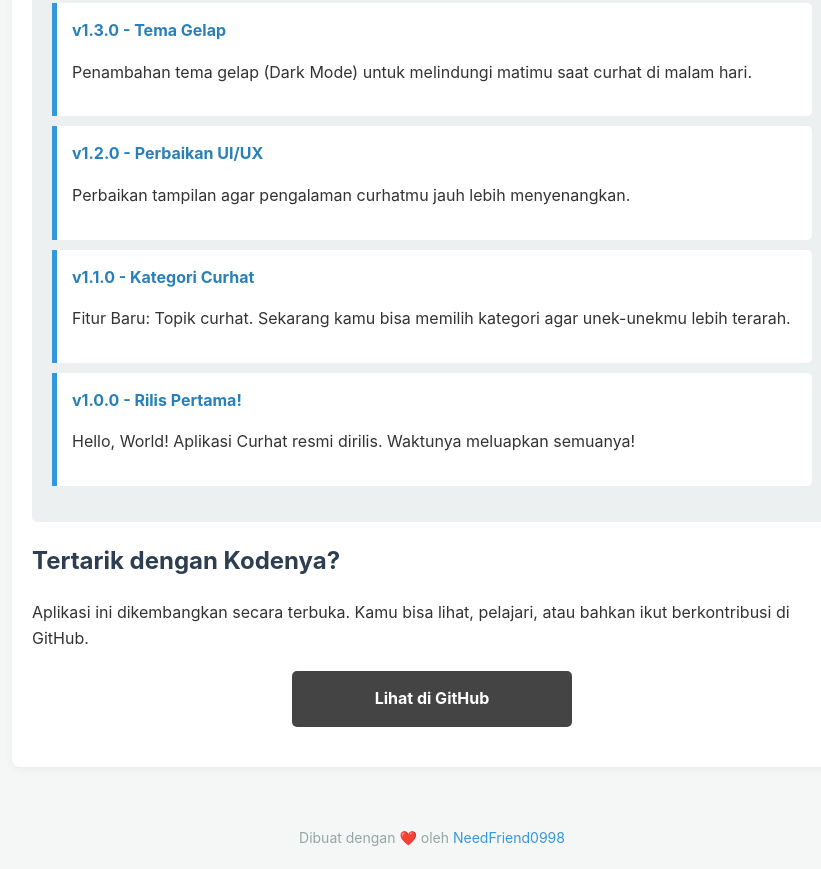
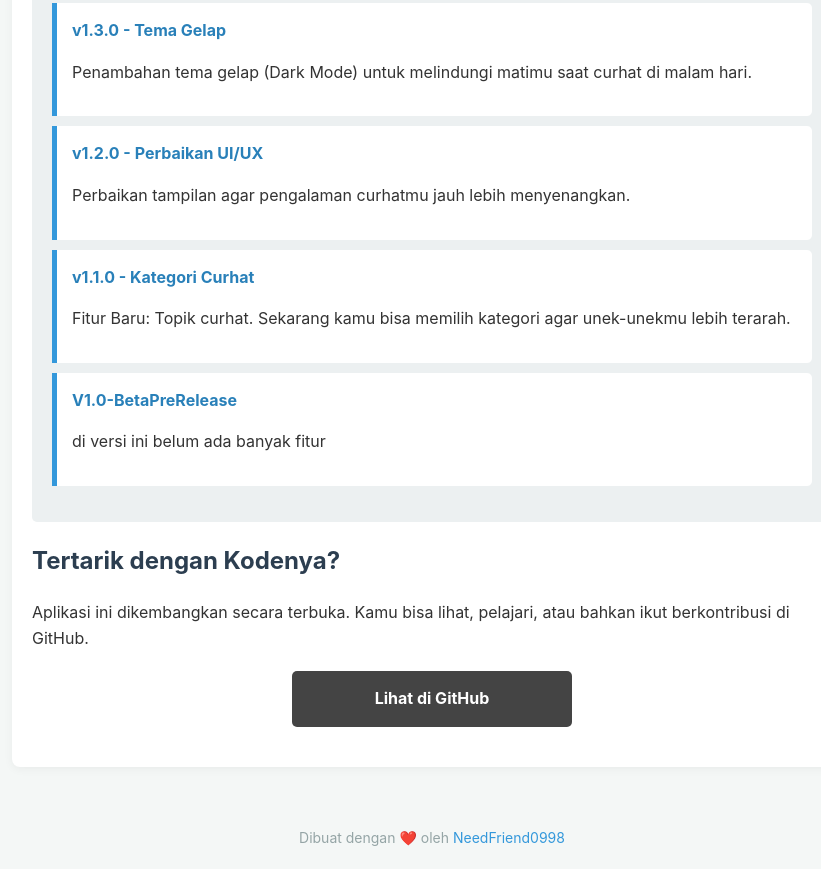
Before and after one commit to NeedFriend0998/Pemantik49App.apk, a plain HTML site: page index.html in a window 1280 px wide. Shown: the part 1140-2009 px from the top of the page, without its empty margins (208-1029 px from the left). Drawn offline with Linux system fonts and the light colour scheme.

Commit message:
update index.html

```diff
--- a/index.html
+++ b/index.html
@@ -150,8 +150,8 @@
                     <p>Fitur Baru: Topik curhat. Sekarang kamu bisa memilih kategori agar unek-unekmu lebih terarah.</p>
                 </li>
                 <li>
-                    <span class="version">v1.0.0 - Rilis Pertama!</span>
-                    <p>Hello, World! Aplikasi Curhat resmi dirilis. Waktunya meluapkan semuanya!</p>
+                    <span class="version">V1.0-BetaPreRelease</span>
+                    <p>di versi ini belum ada banyak fitur</p>
                 </li>
             </ul>
         </div>
```
